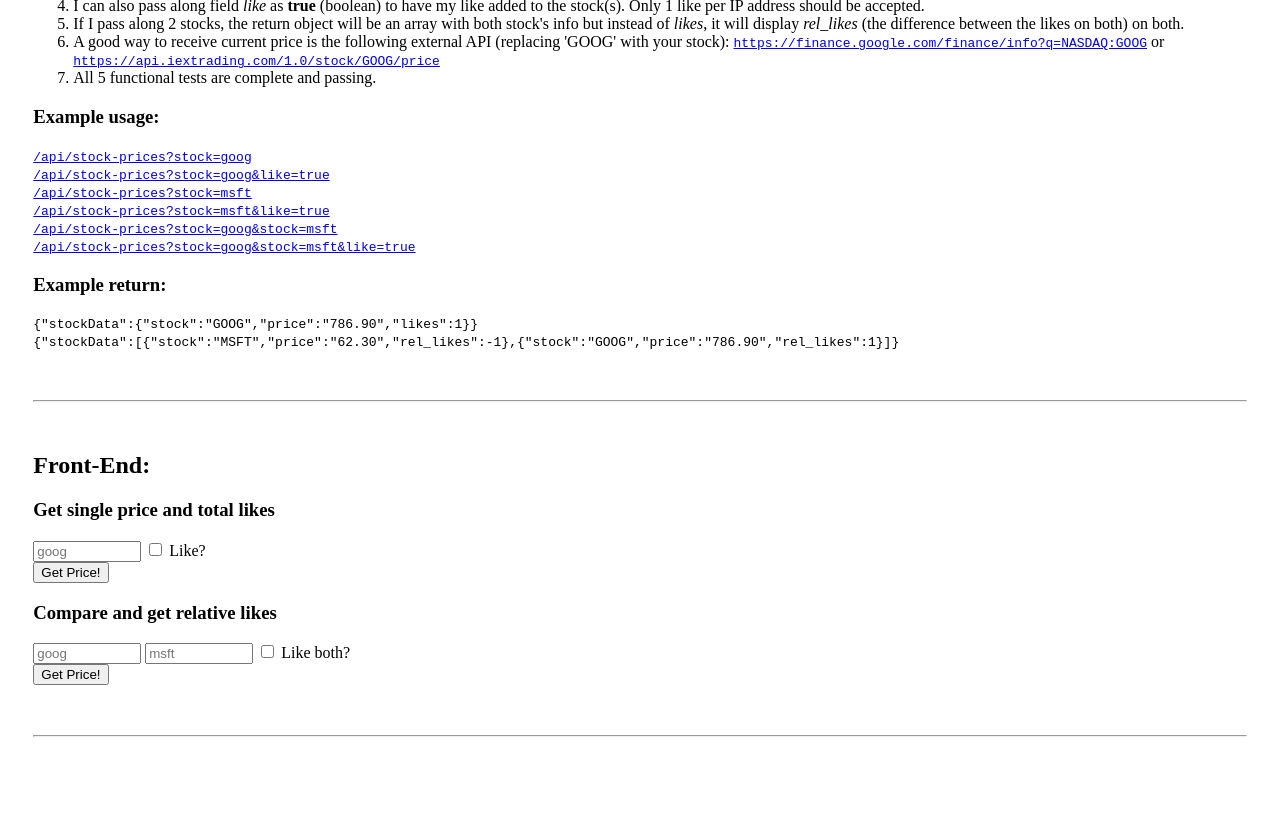
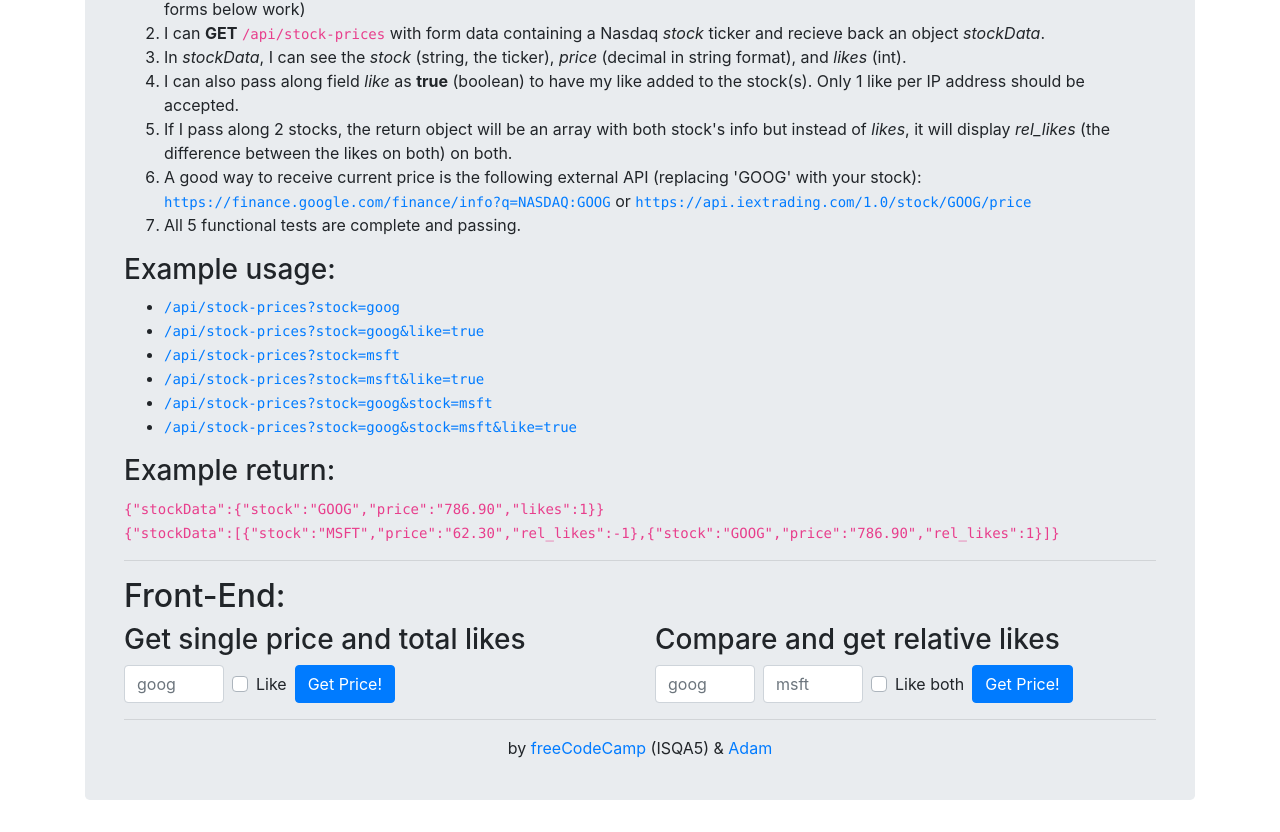
Before and after one commit to franciscogon152/stock-price-checker, a website: page views/index.html in a window 1280 px wide. Shown: the part 181-1013 px from the top of the page. Before the commit the page ends 968 px from the top, so only its background shows below. Drawn offline with nearby package versions, Linux system fonts and the light colour scheme; files that its build step writes are made by us from their sources.

Commit message:
Updated with Glitch

```diff
--- a/public/style.css
+++ b/public/style.css
@@ -0,0 +1,7 @@
+.jumbotron {
+	margin-top: 2rem;
+}
+
+input[type="text"] {
+	width: 100px !important;
+}
--- a/views/index.html
+++ b/views/index.html
@@ -1,22 +1,29 @@
 <!DOCTYPE html>
 <html>
 <head>
-    <title>Welcome to Glitch!</title>
-    <meta name="description" content="A cool thing made with Glitch">
-    <link id="favicon" rel="icon" href="https://glitch.com/edit/favicon-app.ico" type="image/x-icon">
+	<title>Nasdaq Stock Price Checker</title>
+	<meta name="description" content="freeCodeCamp - Information Security and Quality Assurance Project: Stock Price Checker">
+	<link rel="shortcut icon" href="https://cdn.glitch.com/us-east-1%3A52a203ff-088b-420f-81be-45bf559d01b1%2Ffavicon.ico" type="image/x-icon">
 	<meta charset="utf-8">
 	<meta http-equiv="X-UA-Compatible" content="IE=edge">
 	<meta name="viewport" content="width=device-width, initial-scale=1">
+	<link rel="stylesheet" href="https://cdnjs.cloudflare.com/ajax/libs/twitter-bootstrap/4.2.1/css/bootstrap.min.css" integrity="sha384-GJzZqFGwb1QTTN6wy59ffF1BuGJpLSa9DkKMp0DgiMDm4iYMj70gZWKYbI706tWS" crossorigin="anonymous">
 	<link rel="stylesheet" href="./public/style.css">
+	<!-- Your web-app is https, so your scripts need to be too -->
+	<script src="https://code.jquery.com/jquery-3.3.1.min.js" integrity="sha384-tsQFqpEReu7ZLhBV2VZlAu7zcOV+rXbYlF2cqB8txI/8aZajjp4Bqd+V6D5IgvKT" crossorigin="anonymous"></script>
 </head>
 <body>
+	<div class="container">
+		<div class="row">
+			<div class="col">
+				<div class="jumbotron p-4">
+					<div class="container">
 						<header>
-      <h1>
-        ISQA_5 - Nasdaq Stock Price Checker
-      </h1>
+							<h1 id="title" class="text-center">Nasdaq Stock Price Checker</h1>
 						</header>
-    <div id="userstories" style="margin: 2%;">
-      <h3>User Stories</h3>
+
+						<div id="userstories">
+							<h3>User Stories:</h3>
 							<ol>
 								<li>Set the content security policies to only allow loading of scripts and css from your server. (this was ignored to allow scripts so the forms below work)</li>
 								<li>I can <b>GET</b> <code>/api/stock-prices</code> with form data containing a Nasdaq <i>stock</i> ticker and recieve back an object <i>stockData</i>.</li>
@@ -27,42 +34,75 @@
 								<li>All 5 functional tests are complete and passing.</li>
 							</ol>
 							<h3>Example usage:</h3>
-      <code><a href="/api/stock-prices?stock=goog">/api/stock-prices?stock=goog</a></code><br>
-      <code><a href="/api/stock-prices?stock=goog&like=true">/api/stock-prices?stock=goog&amp;like=true</a></code><br>
-      <code><a href="/api/stock-prices?stock=msft">/api/stock-prices?stock=msft</a></code><br>
-      <code><a href="/api/stock-prices?stock=msft&like=true">/api/stock-prices?stock=msft&amp;like=true</a></code><br>
-      <code><a href="/api/stock-prices?stock=goog&stock=msft">/api/stock-prices?stock=goog&amp;stock=msft</a></code><br>
-      <code><a href="/api/stock-prices?stock=goog&stock=msft&like=true">/api/stock-prices?stock=goog&amp;stock=msft&amp;like=true</a></code><br>
+							<ul>
+								<li><code><a href="/api/stock-prices?stock=goog">/api/stock-prices?stock=goog</a></code></li>
+								<li><code><a href="/api/stock-prices?stock=goog&like=true">/api/stock-prices?stock=goog&amp;like=true</a></code></li>
+								<li><code><a href="/api/stock-prices?stock=msft">/api/stock-prices?stock=msft</a></code></li>
+								<li><code><a href="/api/stock-prices?stock=msft&like=true">/api/stock-prices?stock=msft&amp;like=true</a></code></li>
+								<li><code><a href="/api/stock-prices?stock=goog&stock=msft">/api/stock-prices?stock=goog&amp;stock=msft</a></code></li>
+								<li><code><a href="/api/stock-prices?stock=goog&stock=msft&like=true">/api/stock-prices?stock=goog&amp;stock=msft&amp;like=true</a></code></li>
+							</ul>
 							<h3>Example return:</h3>
+							<p>
 								<code>{"stockData":{"stock":"GOOG","price":"786.90","likes":1}}</code><br>
 								<code>{"stockData":[{"stock":"MSFT","price":"62.30","rel_likes":-1},{"stock":"GOOG","price":"786.90","rel_likes":1}]}</code>
+							</p>
 						</div>
-    <hr style="margin: 50px 2%;">
-    <div id="testui" style="margin: 2%;">
-      <h2 style="text-align: left">Front-End:</h2>
+
+						<hr>
+
+						<div id="testui">
+							<h2>Front-End:</h2>
+							<div class="row">
+								<div class="col">
 									<h3>Get single price and total likes</h3>
-      <form id="testForm2" class="border">
-        <input type="text" name="stock" placeholder="goog" style="width: 100px;" required="">
-        <label><input type="checkbox" name="like" value="true"> Like?</label><br>
-        <button type="submit">Get Price!</button>
+									<form id="testForm2" class="form-inline">
+										<div class="form-group mb-0">
+											<input class="form-control mr-2" type="text" name="stock" placeholder="goog" required>
+											<div class="custom-control custom-checkbox mr-2">
+												<input id="likeCheckbox" class="custom-control-input" type="checkbox" name="like" value="true">
+												<label class="custom-control-label" for="likeCheckbox">Like</label>
+											</div>
+										</div>
+										<button class="btn btn-primary" type="submit">Get Price!</button>
 									</form>
+								</div>
+								<div class="col">
 									<h3>Compare and get relative likes</h3>
-      <form id="testForm" class="border">
-        <input type="text" name="stock" placeholder="goog" style="width: 100px;" required="">
-        <input type="text" name="stock" placeholder="msft" style="width: 100px;" required="">
-        <label><input type="checkbox" name="like" value="true"> Like both?</label><br>
-        <button type="submit">Get Price!</button>
+									<form id="testForm" class="form-inline">
+										<div class="form-group mb-0">
+											<input class="form-control mr-2" type="text" name="stock" placeholder="goog" required>
+											<input class="form-control mr-2" type="text" name="stock" placeholder="msft" required>
+											<div class="custom-control custom-checkbox mr-2">
+												<input id="likeBothCheckbox" class="custom-control-input" type="checkbox" name="like" value="true">
+												<label class="custom-control-label" for="likeBothCheckbox">Like both</label>
+											</div>
+										</div>
+										<button class="btn btn-primary" type="submit">Get Price!</button>
 									</form>
+								</div>
+							</div>
+
+							<p class="mt-2">
 								<code id="jsonResult"></code>
+							</p>
 						</div>
-    <hr style="margin: 50px 2%;">
-    <!-- Your web-app is https, so your scripts need to be too -->
-    <script src="https://code.jquery.com/jquery-3.3.1.min.js"
-            integrity="sha384-tsQFqpEReu7ZLhBV2VZlAu7zcOV+rXbYlF2cqB8txI/8aZajjp4Bqd+V6D5IgvKT"
-            crossorigin="anonymous"></script>
+
+						<hr>
+
+						<div class="footer text-center">
+							<p>by <a href="https://www.freecodecamp.org" target="_blank">freeCodeCamp</a> (ISQA5) & <a href="https://www.freecodecamp.org/adam111" target="_blank">Adam</a></p>
+						</div>
+					</div>
+				</div>
+			</div>
+		</div>
+	</div>
+
 	<script>
 	$(function() {
 		$('#testForm').submit(function(e) {
+			e.preventDefault();
 			$.ajax({
 				url: '/api/stock-prices',
 				type: 'get',
@@ -71,9 +111,9 @@
 					$('#jsonResult').text(JSON.stringify(data));
 				}
 			});
-          e.preventDefault();
 		});
 		$('#testForm2').submit(function(e) {
+			e.preventDefault();
 			$.ajax({
 				url: '/api/stock-prices',
 				type: 'get',
@@ -82,7 +122,6 @@
 					$('#jsonResult').text(JSON.stringify(data));
 				}
 			});
-          e.preventDefault();
 		});
 	});
 	</script>
```
Lines whose indentation alone changed are shown as unchanged.
